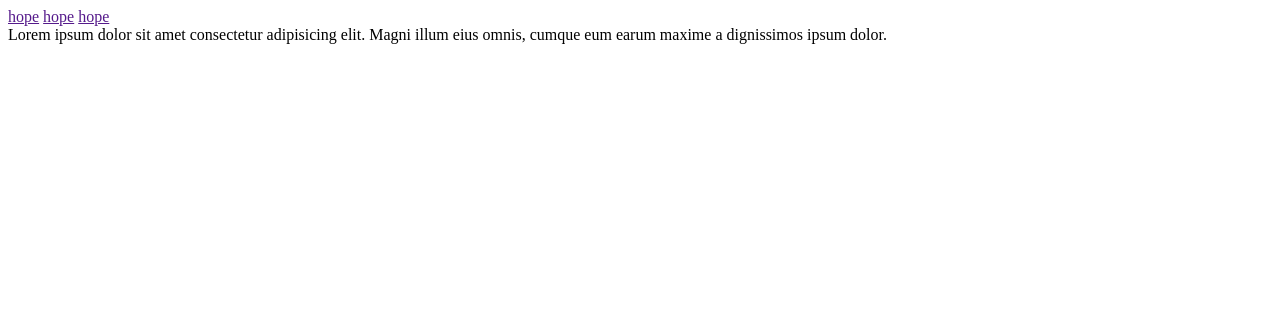
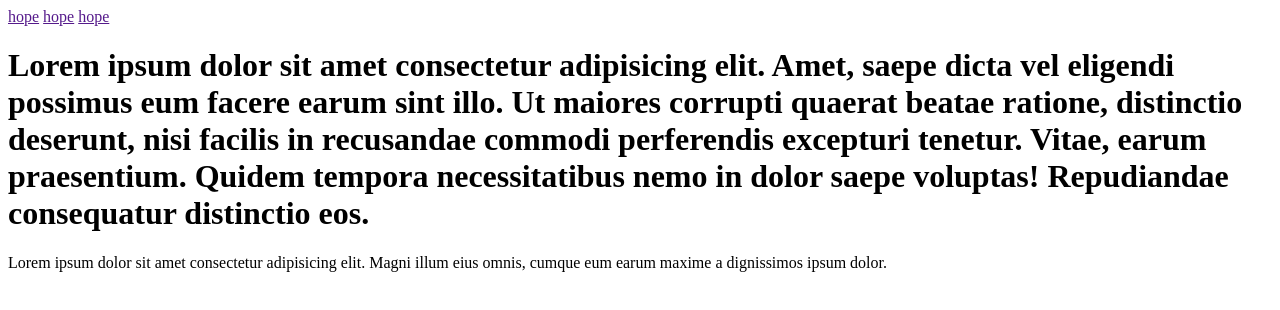
Before and after one commit to Yousufxxo/git-class, a plain HTML site: page index.html in a window 1280 px wide. Drawn offline with Linux system fonts and the light colour scheme.

Commit message:
git class

```diff
--- a/index.html
+++ b/index.html
@@ -15,6 +15,7 @@
                 <a href="">hope</a>
 
             </nav>
+            <h1>Lorem ipsum dolor sit amet consectetur adipisicing elit. Amet, saepe dicta vel eligendi possimus eum facere earum sint illo. Ut maiores corrupti quaerat beatae ratione, distinctio deserunt, nisi facilis in recusandae commodi perferendis excepturi tenetur. Vitae, earum praesentium. Quidem tempora necessitatibus nemo in dolor saepe voluptas! Repudiandae consequatur distinctio eos.</h1>
         </header>
         <main>
             <div>
```
